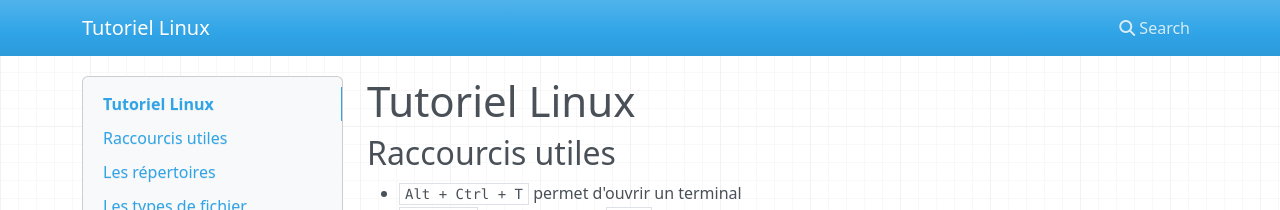
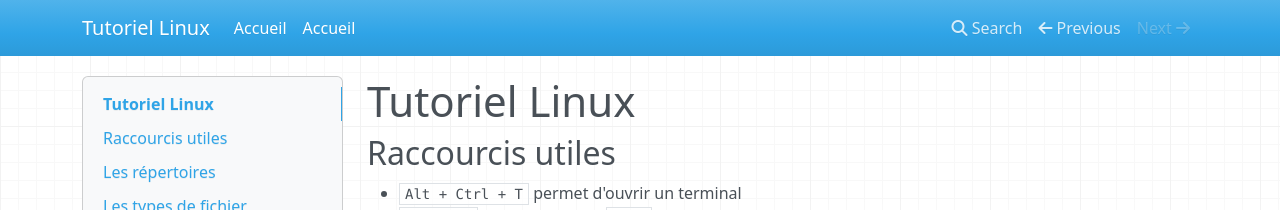
Before and after one commit to gaetan-varlet/tutoriel-linux, an MkDocs documentation site: the page built from docs/index.md, in a window 1280 px wide. Shown: the top 210 px of the page. Built offline with MkDocs 1.6.1, drawn with Linux system fonts in a browser that asks for light colours; nearby versions of some CDN libraries; some of the changed lines change nothing that is shown.

Commit message:
maj conf

```diff
--- a/mkdocs.yml
+++ b/mkdocs.yml
@@ -1,3 +1,4 @@
 site_name: Tutoriel Linux
 nav:
-- Sommaire: index.md
+- Accueil: index.md
+- Accueil: index.md
```
